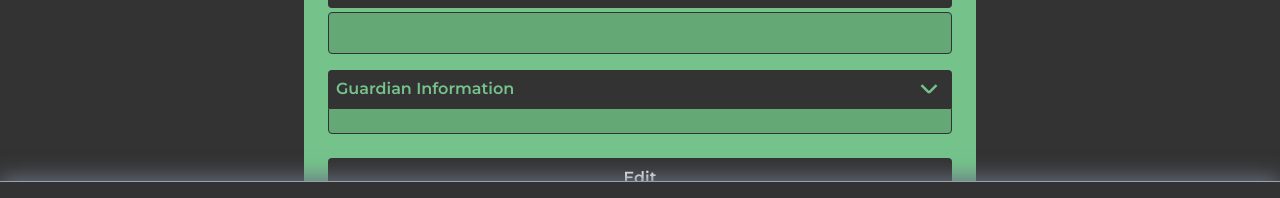
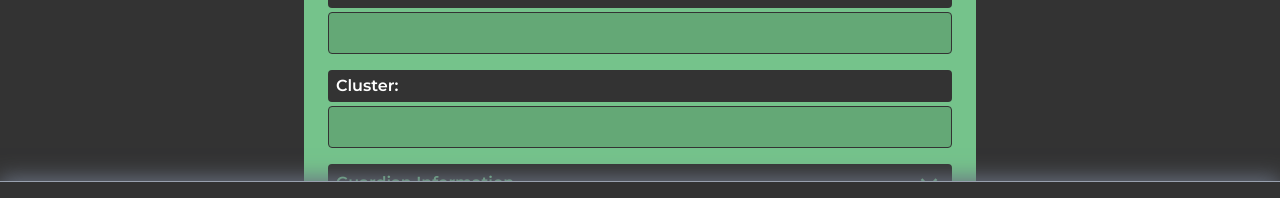
Before and after one commit to Parum-Lucis/csswengS16chai, a React (Vite) app: page /beneficiary/1 in a window 1280 px wide. Shown: the part 538-736 px from the top of the page. Built offline with nearby package versions, Linux system fonts and the light colour scheme; no server answers; the database is empty; sample sign-in values are in the browser's storage.

Commit message:
added clustering very simple yesyes

```diff
--- a/models/beneficiaryType.ts
+++ b/models/beneficiaryType.ts
@@ -15,5 +15,6 @@ export interface Beneficiary {
   guardians: Guardian[];
   pfpPath?: string;
   pfpFile?: File | null;
+  cluster: string;
   time_to_live?: Timestamp | null;
 }
--- a/src/components/ProfileCard.tsx
+++ b/src/components/ProfileCard.tsx
@@ -7,10 +7,10 @@ import { store } from "../firebase/firebaseConfig";
 import { differenceInYears } from "date-fns";
 
 // :3 (id should come in as either null (always for Volunteer), number, or "waitlisted")
-type Volunteer = OriginalVolunteer & { accredited_id?: number | null };
+type Volunteer = OriginalVolunteer & { accredited_id?: number | null, cluster?: string | null };
 
 function ProfileCard({ profile: {
-  docID, pfpPath, first_name, last_name, sex, birthdate, accredited_id
+  docID, pfpPath, first_name, last_name, sex, birthdate, accredited_id, cluster
 }, sort }: { profile: Volunteer | Beneficiary, sort: string }) {
   const [picURL, setPicURL] = useState<string | null>(null);
   const [isLoading, setIsLoading] = useState(true);
@@ -46,7 +46,7 @@ function ProfileCard({ profile: {
       to={docID}
       className="w-full flex items-center bg-primary text-white rounded-xl p-4 shadow-lg cursor-pointer hover:opacity-90 transition"
     >
-      <div className="w-12 h-12 bg-white rounded-full flex items-center justify-center mr-4 overflow-hidden">
+      <div className="w-12 h-12 bg-white rounded-full flex items-center justify-center mr-4 overflow-hidden shrink-0">
         {
           isLoading || picURL === null ?
             <svg
@@ -62,9 +62,14 @@ function ProfileCard({ profile: {
         }
       </div>
       <div className="flex flex-col text-sm relative flex-1">
-        <span className="block truncate w-50 sm:w-60 font-bold text-base font-sans">
-          {fullName}
-        </span>
+        <div className="flex flex-col">
+          <h1 className="block truncate w-50 sm:w-60 font-bold text-base font-sans">
+            {fullName}
+          </h1>
+          {cluster &&
+            <span className="-mt-1.5 block italic">{cluster}</span>
+          }
+        </div>
         <span>Age: {differenceInYears(new Date(), birthdate.toDate())}</span>
         <span>Sex: {sex}</span>
         {accredited_id != null && (
--- a/src/routes/BeneficiaryProfile.tsx
+++ b/src/routes/BeneficiaryProfile.tsx
@@ -464,6 +464,21 @@ export function BeneficiaryProfile() {
                                 onChange={(e) => setBeneficiary({ ...beneficiary as Beneficiary, address: e.target.value })}
                                 value={address} />
                         </div>
+                        <div className="flex flex-col">
+                            <label
+                                htmlFor="cluster"
+                                className="mb-1 bg-secondary text-white px-2 py-1 rounded font-semibold font-sans">
+                                Cluster:
+                            </label>
+                            <input
+                                type="text"
+                                id="cluster"
+                                className="w-full text-white border border-secondary bg-tertiary rounded px-3 py-2 font-sans"
+                                readOnly={formState ?? true}
+                                onChange={(e) => setBeneficiary({ ...beneficiary as Beneficiary, cluster: e.target.value })}
+                                value={beneficiary?.cluster} />
+                        </div>
+
                         {formState === false && (
                             <div className="flex flex-row justify-end gap-1">
                                 <button
--- a/src/routes/ProfileCreation.tsx
+++ b/src/routes/ProfileCreation.tsx
@@ -102,8 +102,9 @@ export function VolunteerProfileCreation() {
           return;
         }
       }
-    } catch (error) {
+    } catch (e) {
       toast.error("An error occurred while creating the profile.");
+      console.error(e)
       if (submitBtn) submitBtn.disabled = false;
     }
 
@@ -342,6 +343,7 @@ export function BeneficiaryProfileCreation() {
             guardians: guardians,
             sex: formData.get("SexDropdown") as string, /* this was missing pala? */
             pfpPath: (formData.get("pfp") as File).size > 0 ? pfpFilePath : null,
+            cluster: formData.get("cluster") as string,
             time_to_live: null,
           });
 
@@ -358,6 +360,7 @@ export function BeneficiaryProfileCreation() {
       }
     } catch (error) {
       toast.error("An error occurred while creating the profile.");
+      console.error(error);
       if (submitBtn) submitBtn.disabled = false;
     }
   };
@@ -502,6 +505,17 @@ export function BeneficiaryProfileCreation() {
                 className="input-text w-full"
               />
             </div>
+            <div>
+              <label htmlFor="cluster" className="text-white font-sans font-semibold">
+                Cluster
+              </label>
+              <input
+                id="cluster"
+                name="cluster"
+                type="text"
+                className="input-text w-full"
+              />
+            </div>
             <div className="flex flex-row justify-end gap-1">
               <button
                 type="button"
--- a/src/routes/ProfileList.tsx
+++ b/src/routes/ProfileList.tsx
@@ -172,6 +172,7 @@ export function BeneficiaryList() {
           // dont include birthdate, messes up results
           isNaN(profile.accredited_id) ? "waitlisted" : profile.accredited_id.toString(),
           // dont include age, messes up results when looking for id
+          profile.cluster.toLocaleLowerCase()
         ];
         return terms.every(term =>
           values.some(value => value.includes(term))
--- a/src/util/converters.ts
+++ b/src/util/converters.ts
@@ -16,6 +16,7 @@ export const beneficiaryConverter: FirestoreDataConverter<Beneficiary> = {
         return {
             ...data,
             docID: snap.id,
+            cluster: data.cluster ?? "",
             time_to_live: data.time_to_live ?? null
         };
     }
```
Lines whose indentation alone changed are shown as unchanged.
